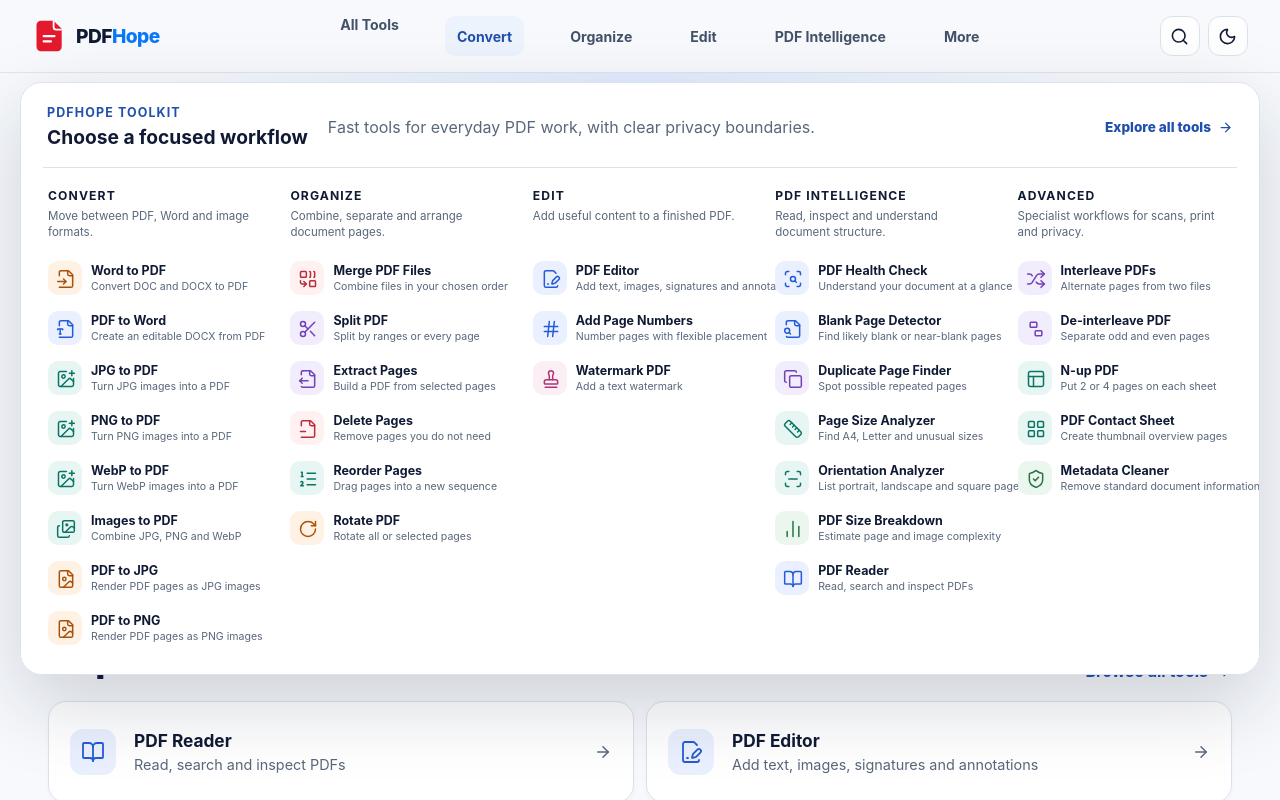
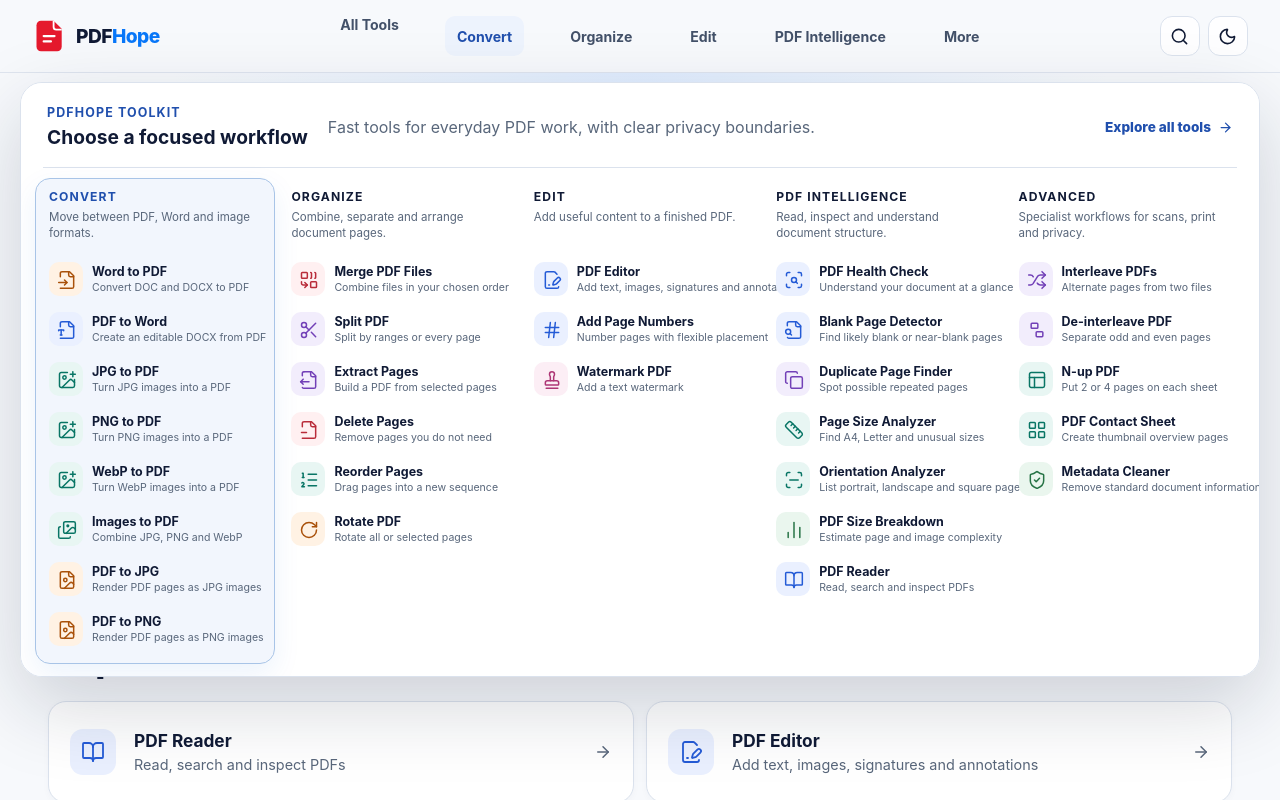
Before and after one commit to livenewsuson-cyber/pdfhope, a React (Vite) app: page / in a window 1280 px wide. Both pictures are taken after a click on the button "Convert". Shown: the top 800 px of the page. Built offline with nearby package versions, Linux system fonts and the light colour scheme.

Commit message:
fix: polish homepage metadata and mega menu state

```diff
--- a/src/components/Layout.tsx
+++ b/src/components/Layout.tsx
@@ -5,7 +5,7 @@
 import { MegaMenu } from './MegaMenu'
 import { MobileNavigation } from './MobileNavigation'
 import { tools } from '../data/tools'
-import { navigationGroups } from '../data/navigation'
+import { navigationGroups, type NavigationGroup } from '../data/navigation'
 import { useWebMcp } from '../hooks/useWebMcp'
 
 const focusable = 'a[href],button:not([disabled]),input:not([disabled]),select:not([disabled]),textarea:not([disabled]),[tabindex]:not([tabindex="-1"])'
@@ -15,7 +15,7 @@
   const { pathname, search: routeSearch } = useLocation()
   const [dark, setDark] = useState(() => localStorage.getItem('pdfhope-theme') === 'dark' || (!localStorage.getItem('pdfhope-theme') && matchMedia('(prefers-color-scheme: dark)').matches))
   const [mobileMenu, setMobileMenu] = useState(false)
-  const [megaMenu, setMegaMenu] = useState<string | null>(null)
+  const [megaMenu, setMegaMenu] = useState<NavigationGroup['id'] | null>(null)
   const [search, setSearch] = useState(false)
   const [query, setQuery] = useState('')
   const headerRef = useRef<HTMLDivElement>(null)
@@ -82,7 +82,7 @@
           <button ref={menuButtonRef} className="icon-button mobile-menu-toggle" aria-label={mobileMenu ? 'Close navigation' : 'Open navigation'} aria-expanded={mobileMenu} aria-controls="mobile-navigation-dialog" onClick={() => { setSearch(false); setMegaMenu(null); setMobileMenu(!mobileMenu) }}>{mobileMenu ? <X size={19} /> : <Menu size={19} />}</button>
         </div>
       </header>
-      {megaMenu && <MegaMenu onNavigate={closeNavigation} />}
+      {megaMenu && <MegaMenu activeGroup={megaMenu} onNavigate={closeNavigation} />}
     </div>
     <Outlet />
     <footer><div><Link className="brand footer-brand" to="/" aria-label="PDFHope home"><Brand /></Link><p>Every PDF tool you need—built for speed, clarity, and privacy-conscious processing.</p></div><div><strong>Product</strong><Link to="/tools">All tools</Link><Link to="/pdf-health-check">PDF Health Check</Link><Link to="/privacy">Privacy</Link><Link to="/security">Security</Link></div><div><strong>Company</strong><Link to="/about">About</Link><Link to="/contact">Contact</Link><Link to="/accessibility">Accessibility</Link><Link to="/cookie-policy">Cookie policy</Link></div><div><strong>Legal</strong><Link to="/terms">Terms of use</Link><Link to="/privacy-policy">Privacy policy</Link><a href="/sitemap.xml">Sitemap</a><span className="footer-note"><Heart size={14} /> Made for useful PDFs</span></div></footer>
--- a/src/components/MegaMenu.tsx
+++ b/src/components/MegaMenu.tsx
@@ -1,9 +1,9 @@
 import { Link } from 'react-router-dom'
 import { ArrowRight } from 'lucide-react'
-import { navigationGroups } from '../data/navigation'
+import { navigationGroups, type NavigationGroup } from '../data/navigation'
 import { ToolIcon } from './ToolIcon'
 
-export function MegaMenu({ onNavigate }: { onNavigate: () => void }) {
+export function MegaMenu({ activeGroup, onNavigate }: { activeGroup: NavigationGroup['id']; onNavigate: () => void }) {
   return <div className="mega-menu" id="desktop-mega-menu">
     <div className="mega-menu-intro">
       <span className="kicker">PDFHope toolkit</span>
@@ -12,7 +12,7 @@
       <Link to="/tools" onClick={onNavigate}>Explore all tools <ArrowRight size={15} aria-hidden="true" /></Link>
     </div>
     <div className="mega-menu-groups">
-      {navigationGroups.map((group) => <section className="mega-menu-group" key={group.id} aria-labelledby={`mega-${group.id}`}>
+      {navigationGroups.map((group) => <section className="mega-menu-group" data-active={group.id === activeGroup ? 'true' : undefined} key={group.id} aria-labelledby={`mega-${group.id}`}>
         <div className="mega-menu-heading">
           <h2 id={`mega-${group.id}`}>{group.label}</h2>
           <p>{group.description}</p>
--- a/src/pages/HomePage.tsx
+++ b/src/pages/HomePage.tsx
@@ -8,7 +8,7 @@
 import { useSeo } from '../hooks/useSeo'
 
 export function HomePage() {
-  useSeo('Every PDF tool you need', 'Fast, private PDF tools that process files locally in your browser.', '/')
+  useSeo('Every PDF tool you need', 'Fast PDF tools to convert, organize, edit and inspect documents, with local processing where supported and secure server conversion when needed.', '/')
   const [query, setQuery] = useState('')
   const navigate = useNavigate()
   const recent = useMemo(() => {
--- a/src/styles/brand.css
+++ b/src/styles/brand.css
@@ -115,6 +115,9 @@
 .mega-menu-intro{display:grid;grid-template-columns:auto 1fr auto;align-items:center;gap:5px 20px;padding:0 4px 18px;border-bottom:1px solid var(--line)}
 .mega-menu-intro .kicker{grid-row:1}.mega-menu-intro>strong{grid-row:2;font-size:1.2rem}.mega-menu-intro p{grid-column:2;grid-row:1/3;margin:0;color:var(--muted);line-height:1.5}.mega-menu-intro>a{grid-column:3;grid-row:1/3;display:flex;align-items:center;gap:7px;color:var(--accent-dark);font-size:.85rem;font-weight:800}
 .mega-menu-groups{display:grid;grid-template-columns:repeat(5,minmax(0,1fr));gap:18px;padding-top:20px}
+.mega-menu-group{margin:-10px -8px;padding:10px 8px;border:1px solid transparent;border-radius:15px;transition:background-color .18s ease,border-color .18s ease,box-shadow .18s ease}
+.mega-menu-group[data-active="true"]{border-color:color-mix(in srgb,var(--accent) 24%,var(--line));background:color-mix(in srgb,var(--soft) 72%,transparent);box-shadow:0 10px 28px color-mix(in srgb,var(--accent) 8%,transparent)}
+.mega-menu-group[data-active="true"] .mega-menu-heading h2{color:var(--accent-dark)}
 .mega-menu-heading{min-height:66px;padding:0 5px}.mega-menu-heading h2{font-size:.76rem;letter-spacing:.09em;text-transform:uppercase}.mega-menu-heading p{margin:6px 0 0;color:var(--muted);font-size:.72rem;line-height:1.35}
 .mega-menu-links{display:grid;gap:2px}.mega-menu-links>a{display:flex;align-items:center;gap:9px;min-height:48px;padding:5px;border-radius:11px}.mega-menu-links>a:hover,.mega-menu-links>a:focus-visible{background:var(--soft)}.mega-menu-links .tool-icon{width:34px;height:34px;padding:8px;border-radius:10px}.mega-menu-links span{min-width:0}.mega-menu-links strong,.mega-menu-links small{display:block;overflow:hidden;text-overflow:ellipsis;white-space:nowrap}.mega-menu-links strong{font-size:.78rem}.mega-menu-links small{margin-top:2px;color:var(--muted);font-size:.66rem}
 @keyframes menu-in{from{opacity:0;transform:translate(-50%,-5px)}to{opacity:1;transform:translate(-50%,0)}}
```
